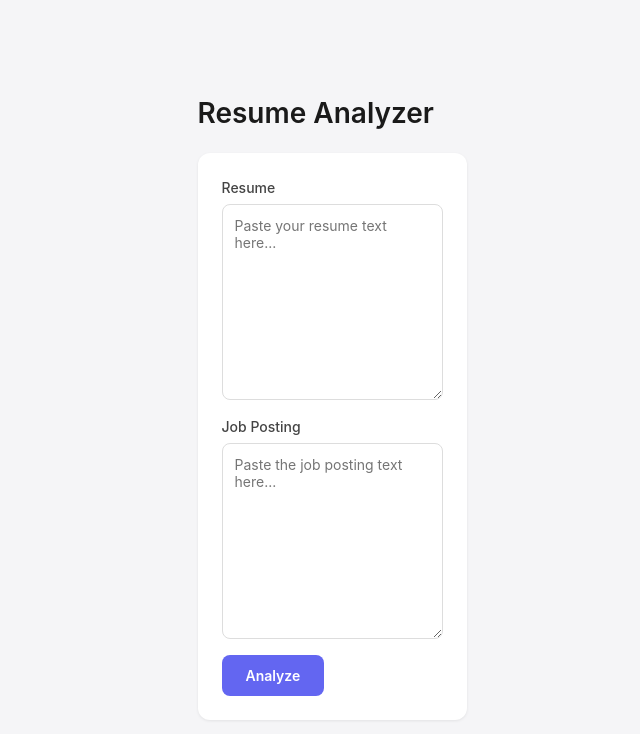
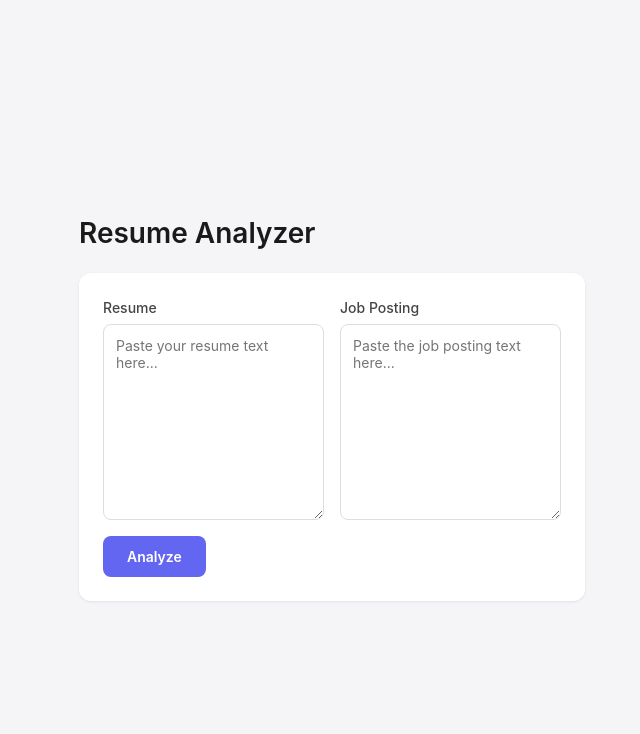
Before and after one commit to ated194-eng/resume-analyzer-frontend, a React (Vite) app: page / in a window 1280 px wide. Shown: the top 734 px of the page, without its empty margins (308-948 px from the left). Built offline with nearby package versions, Linux system fonts and the light colour scheme.

Commit message:
Center boxes horizontally

```diff
--- a/src/App.css
+++ b/src/App.css
@@ -51,6 +51,15 @@ textarea {
   border-radius: 8px;
   resize: vertical;
   transition: border-color 0.15s ease;
+}
+
+.textarea-row {
+  display: flex;
+  gap: 16px;
+}
+
+.textarea-row label {
+  flex: 1;
 }
 
 textarea:focus {
@@ -146,3 +155,9 @@ button:disabled {
   line-height: 1.6;
   color: #333;
 }
+
+@media (max-width: 600px) {
+  .textarea-row {
+    flex-direction: column;
+  }
+}
--- a/src/App.jsx
+++ b/src/App.jsx
@@ -35,6 +35,7 @@ function App() {
       <h1>Resume Analyzer</h1>
 
       <div className="input-section">
+        <div className="textarea-row">
           <label>
             Resume
             <textarea
@@ -54,6 +55,7 @@ function App() {
               placeholder="Paste the job posting text here..."
             />
           </label>
+        </div>
 
         <button onClick={handleAnalyze} disabled={loading}>
           {loading ? 'Analyzing...' : 'Analyze'}
```
Lines whose indentation alone changed are shown as unchanged.
